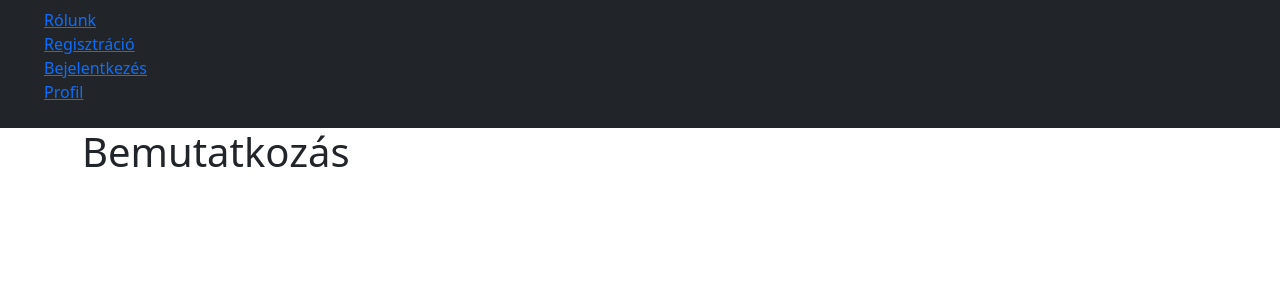
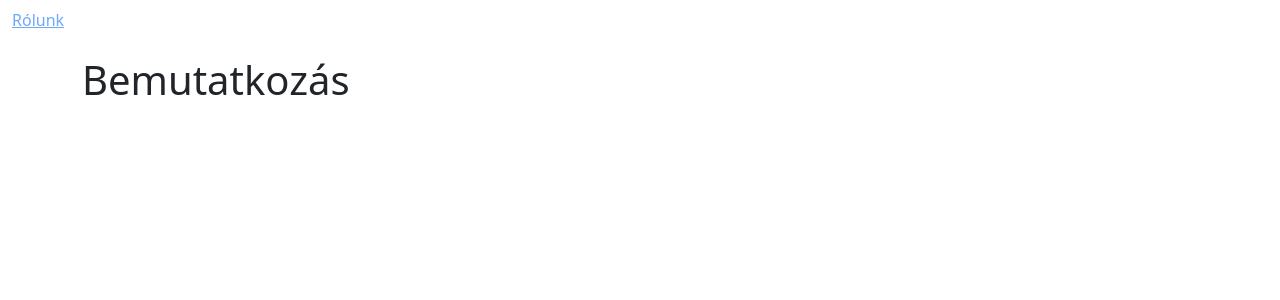
Before and after one commit to KovacsBalazs-Lefti/EandBPodcastStudio-frontend, a React (Vite) app: page / in a window 1280 px wide. Shown: the top 300 px of the page. Built offline with nearby package versions, Linux system fonts and the light colour scheme.

Commit message:
navigáció formázása - kész

```diff
--- a/src/components/Navbar.jsx
+++ b/src/components/Navbar.jsx
@@ -1,26 +1,26 @@
 import {Link} from "react-router-dom";
 function Navbar() {
     return (
-    <nav className="navbar navbar-expand-lg bg-dark">
+    <nav className="navbar navbar-expand-lg data-bs-theme"data-bs-theme="dark">
         <div className="container-fluid">
 
         <button className="navbar-toggler" type="button" data-bs-toggle="collapse" data-bs-target="#navbarSupportedContent" aria-controls="navbarSupportedContent" aria-expanded="false" aria-label="Toggle navigation">
       <span className="navbar-toggler-icon"></span>
     </button>
-            <div className="collapse navbar-collapse">
-                <ul>
-                    <li>
+            <div className="collapse navbar-collapse" id="navbarSupportedContent">
+                <ul class="navbar-nav me-auto mb-2 mb-lg-0">
+
+                    <li className="nav-item">
                         <Link to="/">Rólunk</Link>
                     </li>
-
-                    <li>
-                        <Link to="/register">Regisztráció</Link>
+                    <li className="nav-item">
+                        <Link className="nav-link" to="/register">Regisztráció</Link>
                     </li>
-                    <li>
-                        <Link to="/login">Bejelentkezés</Link>
+                    <li className="nav-item">
+                        <Link className="nav-link" to="/login">Bejelentkezés</Link>
                     </li>
-                    <li>
-                        <Link to="/user-profile">Profil</Link>
+                    <li className="nav-item">
+                        <Link className="nav-link" to="/user-profile">Profil</Link>
                     </li>
                 </ul>
             </div>
```
